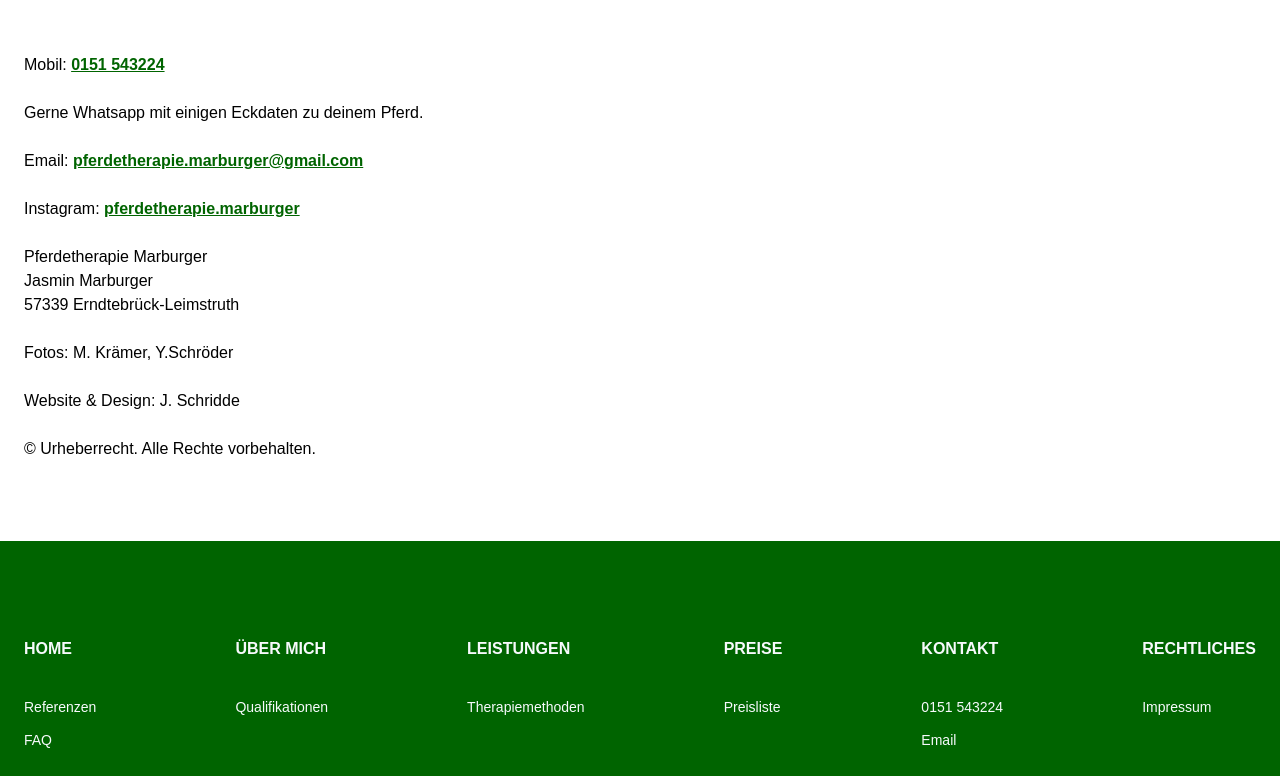
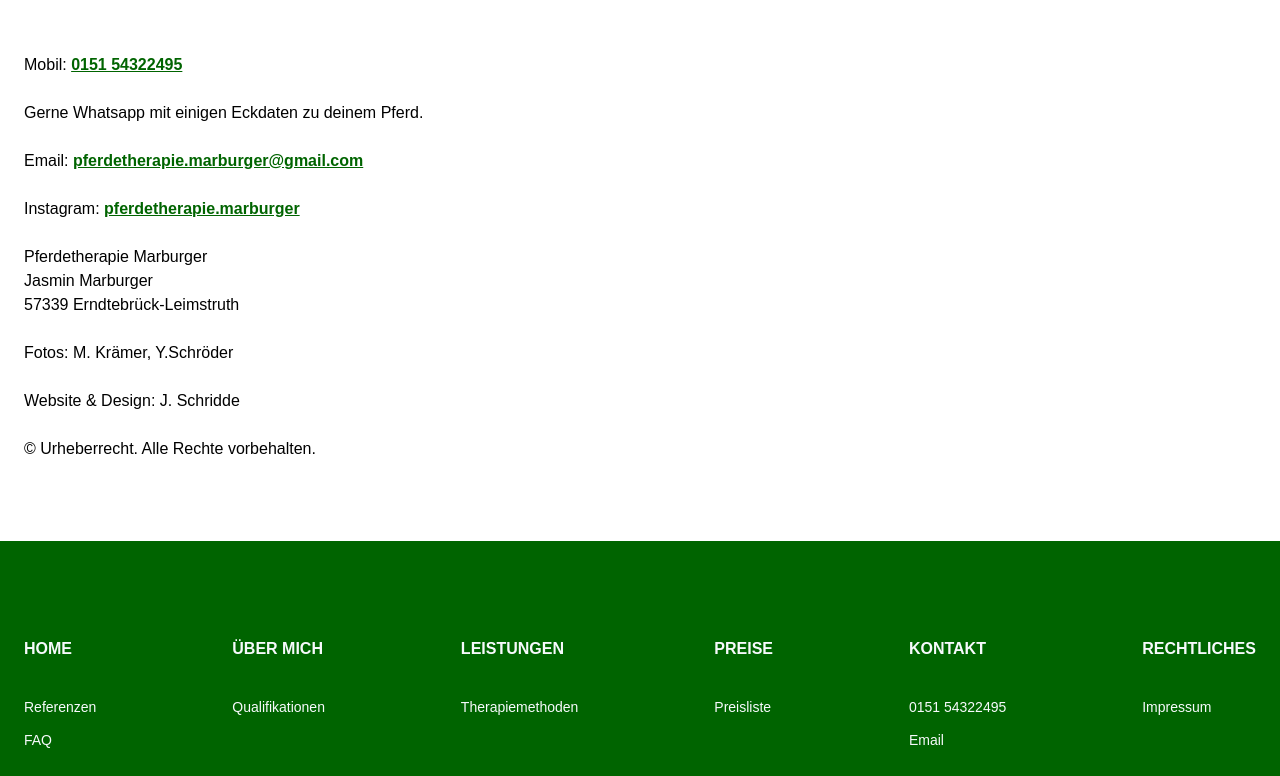
Before and after one commit to Tschosch7/Marburger-Pferdetherapie, a plain HTML site: page kontakt.html in a window 1280 px wide. Shown: the part 176-952 px from the top of the page. Drawn offline with Linux system fonts and the light colour scheme.

Commit message:
nummer geändert

```diff
--- a/kontakt.html
+++ b/kontakt.html
@@ -68,8 +68,8 @@
     <div class="row">
     <h2>Kontakt</h2>
     <ul class="about-ul">
-        <li class="about-li">Mobil: <b><a href="tel:0151 543224" style="color: darkgreen;text-decoration: underline;">
-          0151 543224
+        <li class="about-li">Mobil: <b><a href="tel:0151 54322495" style="color: darkgreen;text-decoration: underline;">
+          0151 54322495
         </a></b></li>
         <li class="about-li">Gerne Whatsapp mit einigen Eckdaten zu deinem Pferd.</li>
         <li class="about-li">Email: <b><a href="mailto:pferdetherapie.marburger@gmail.com" style="color: darkgreen; text-decoration: underline;">
@@ -151,8 +151,8 @@
             </a>
             <ul class="link__ul">
               <li class="link__li">
-                <a href="tel:0151 543224" class="link__anchor">
-                  0151 543224
+                <a href="tel:0151 54322495" class="link__anchor">
+                  0151 54322495
                 </a>
               </li>
               <li class="link__li">
```
Also changed, not shown: about.html (+2 -2 lines), index.html (+2 -2 lines), leistungen.html (+2 -2 lines), preise.html (+2 -2 lines).
